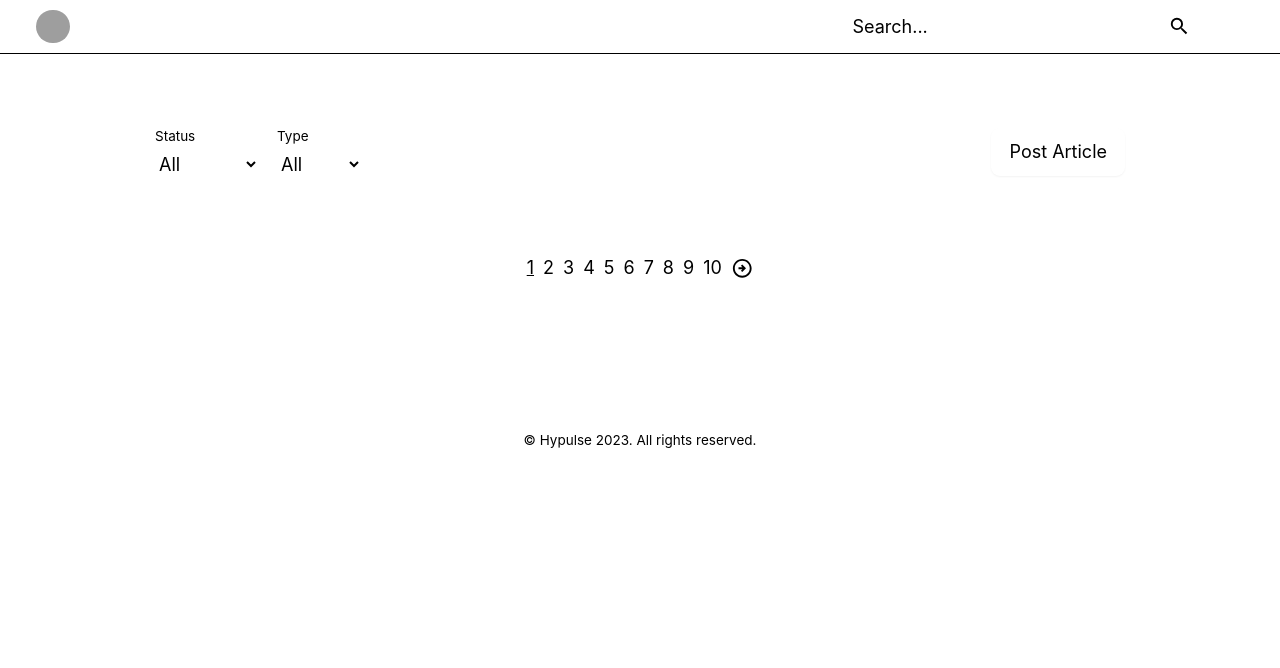
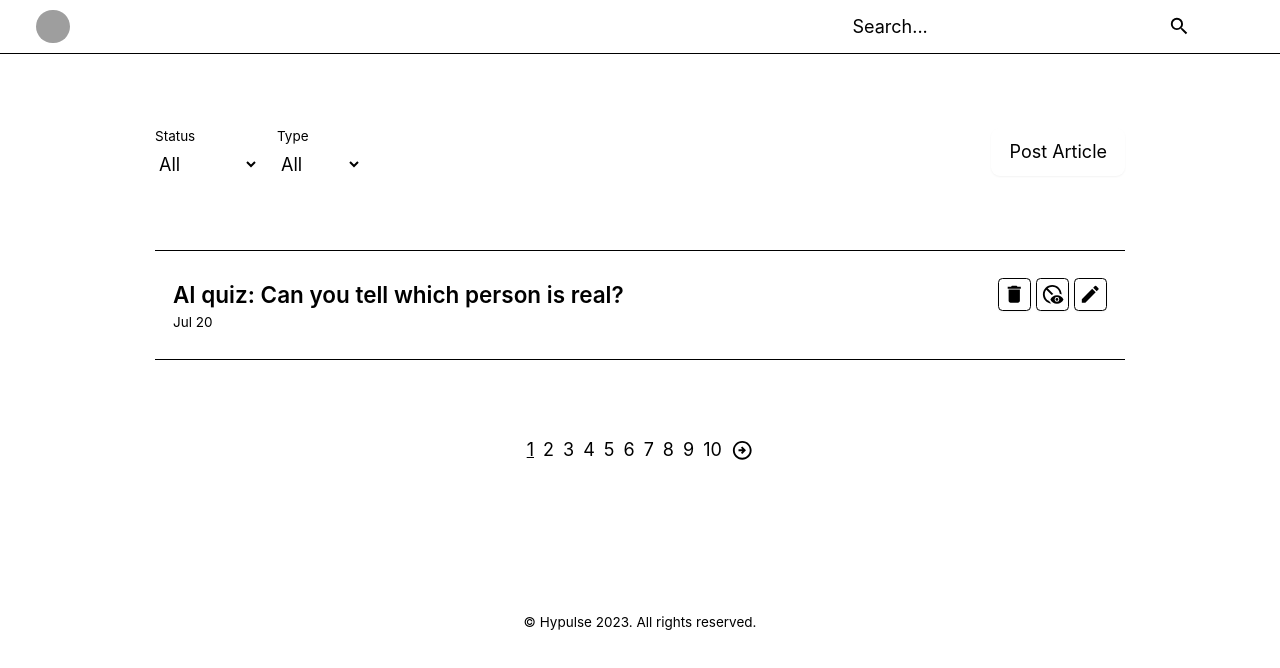
Before and after one commit to hypulse/devlog, a Next.js app: page /admin/articles in a window 1280 px wide. Shown: the top 668 px of the page. Built offline with nearby package versions, Linux system fonts and the light colour scheme; grey boxes are pictures that could not be loaded; a web font is replaced by a local one.

Commit message:
글 관리 페이지

```diff
--- a/app/admin/articles/page.tsx
+++ b/app/admin/articles/page.tsx
@@ -1,7 +1,15 @@
 "use client";
 
 import Pagination from "@/components/Pagination";
+import SmallCard from "@/components/SmallCard";
+import {
+  IcBaselineDelete,
+  IcBaselineDisabledVisible,
+  IcBaselineEdit,
+} from "@/components/icons";
 import { Button } from "@/components/inputs";
+import { cardDataDummy } from "@/utils/app/dummy";
+import { formatRelativeDate } from "@/utils/app/timeAndDateRenders";
 import Link from "next/link";
 import { useState } from "react";
 
@@ -36,6 +44,29 @@ export default function Page() {
           <Button>Post Article</Button>
         </Link>
       </div>
+      <div className="grid grid-cols-1 divide-y gap-x-rowGap divide-borderColor border-y border-borderColor">
+        <div className="flex items-start py-elementSpacing px-cardPadding even:bg-cardColor">
+          <div className="flex-grow">
+            <h3 className="font-bold text-extra line-clamp-3">
+              {cardDataDummy.title}
+            </h3>
+            <p className="text-meta text-textSecondaryColor">
+              {formatRelativeDate(cardDataDummy.createdAt)}
+            </p>
+          </div>
+          <div className="flex gap-x-tagPaddingY">
+            <button className="border shadow-sm rounded-small bg-cardColor p-tagPaddingY border-borderColor text-caption">
+              <IcBaselineDelete className="text-extra text-textSecondaryColor" />
+            </button>
+            <button className="border shadow-sm rounded-small bg-cardColor p-tagPaddingY border-borderColor text-caption">
+              <IcBaselineDisabledVisible className="text-extra text-textSecondaryColor" />
+            </button>
+            <button className="border shadow-sm rounded-small bg-cardColor p-tagPaddingY border-borderColor text-caption">
+              <IcBaselineEdit className="text-extra text-textSecondaryColor" />
+            </button>
+          </div>
+        </div>
+      </div>
       <Pagination
         totalPages={10}
         currentPage={currentPage}
--- a/components/icons.tsx
+++ b/components/icons.tsx
@@ -198,3 +198,54 @@ export function IcOutlineArrowCircleLeft(props: SVGProps<SVGSVGElement>) {
     </svg>
   );
 }
+
+export function IcBaselineDelete(props: SVGProps<SVGSVGElement>) {
+  return (
+    <svg
+      xmlns="http://www.w3.org/2000/svg"
+      width="1em"
+      height="1em"
+      viewBox="0 0 24 24"
+      {...props}
+    >
+      <path
+        fill="currentColor"
+        d="M6 19c0 1.1.9 2 2 2h8c1.1 0 2-.9 2-2V7H6v12zM19 4h-3.5l-1-1h-5l-1 1H5v2h14V4z"
+      ></path>
+    </svg>
+  );
+}
+
+export function IcBaselineEdit(props: SVGProps<SVGSVGElement>) {
+  return (
+    <svg
+      xmlns="http://www.w3.org/2000/svg"
+      width="1em"
+      height="1em"
+      viewBox="0 0 24 24"
+      {...props}
+    >
+      <path
+        fill="currentColor"
+        d="M3 17.25V21h3.75L17.81 9.94l-3.75-3.75L3 17.25zM20.71 7.04a.996.996 0 0 0 0-1.41l-2.34-2.34a.996.996 0 0 0-1.41 0l-1.83 1.83l3.75 3.75l1.83-1.83z"
+      ></path>
+    </svg>
+  );
+}
+
+export function IcBaselineDisabledVisible(props: SVGProps<SVGSVGElement>) {
+  return (
+    <svg
+      xmlns="http://www.w3.org/2000/svg"
+      width="1em"
+      height="1em"
+      viewBox="0 0 24 24"
+      {...props}
+    >
+      <path
+        fill="currentColor"
+        d="M21.99 12.34c.01-.11.01-.23.01-.34c0-5.52-4.48-10-10-10S2 6.48 2 12c0 5.17 3.93 9.43 8.96 9.95a9.343 9.343 0 0 1-2.32-2.68A8.01 8.01 0 0 1 4 12c0-1.85.63-3.55 1.69-4.9l5.66 5.66c.56-.4 1.17-.73 1.82-1L7.1 5.69A7.902 7.902 0 0 1 12 4c4.24 0 7.7 3.29 7.98 7.45c.71.22 1.39.52 2.01.89zM17 13c-3.18 0-5.9 1.87-7 4.5c1.1 2.63 3.82 4.5 7 4.5s5.9-1.87 7-4.5c-1.1-2.63-3.82-4.5-7-4.5zm0 7a2.5 2.5 0 0 1 0-5a2.5 2.5 0 0 1 0 5zm1.5-2.5c0 .83-.67 1.5-1.5 1.5s-1.5-.67-1.5-1.5s.67-1.5 1.5-1.5s1.5.67 1.5 1.5z"
+      ></path>
+    </svg>
+  );
+}
```
